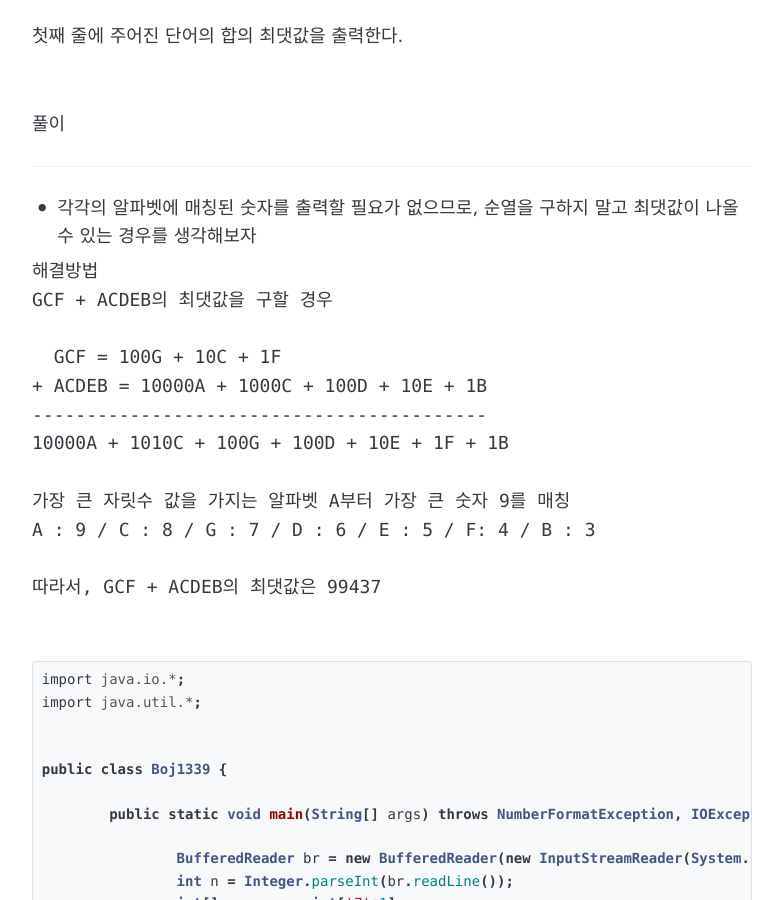
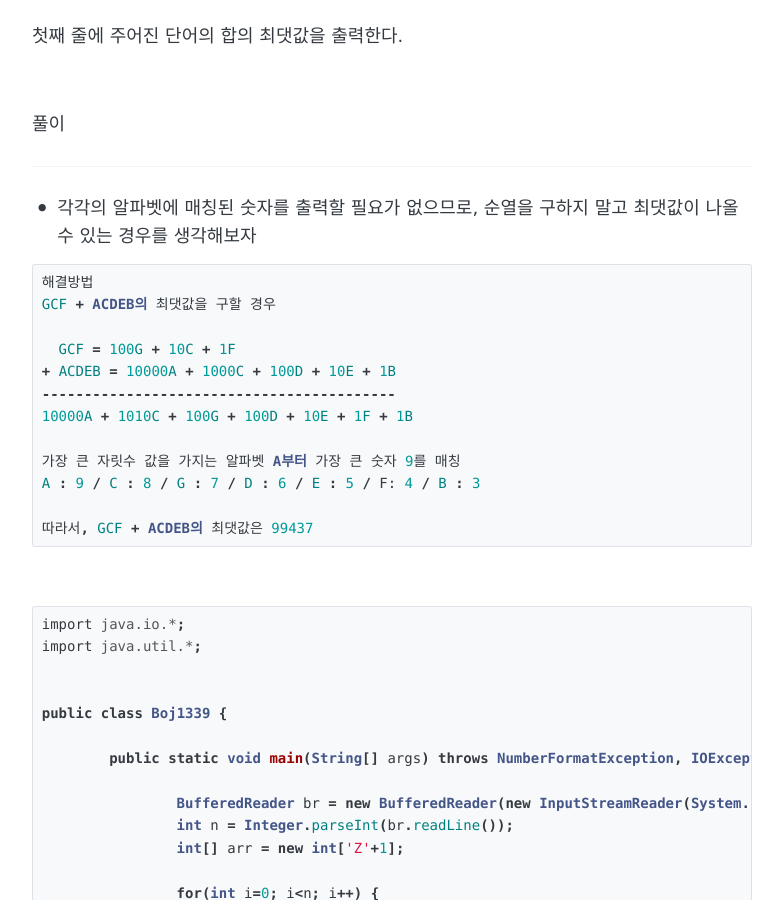
Before and after one commit to zoe0-0/blog, a Jekyll site: the page built from _posts/2019-07-23-Boj_Algorithm03.md, in a window 1280 px wide and 900 px high, scrolled down 1011 px. Shown: the whole window, without its empty margins (248-1031 px from the left). Built offline with Jekyll 4.4.1, drawn with Linux system fonts in a browser that asks for light colours; comment, search, counter and statistics services are not loaded.

Commit message:
Add new posts

````diff
--- a/_posts/2019-07-23-Boj_Algorithm03.md
+++ b/_posts/2019-07-23-Boj_Algorithm03.md
@@ -43,7 +43,7 @@ N개의 단어가 주어졌을 때, 그 수의 합을 최대로 만드는 프로
 
 * 각각의 알파벳에 매칭된 숫자를 출력할 필요가 없으므로, 순열을 구하지 말고 최댓값이 나올 수 있는 경우를 생각해보자
 
-```7
+```java
 해결방법
 GCF + ACDEB의 최댓값을 구할 경우
 
````
